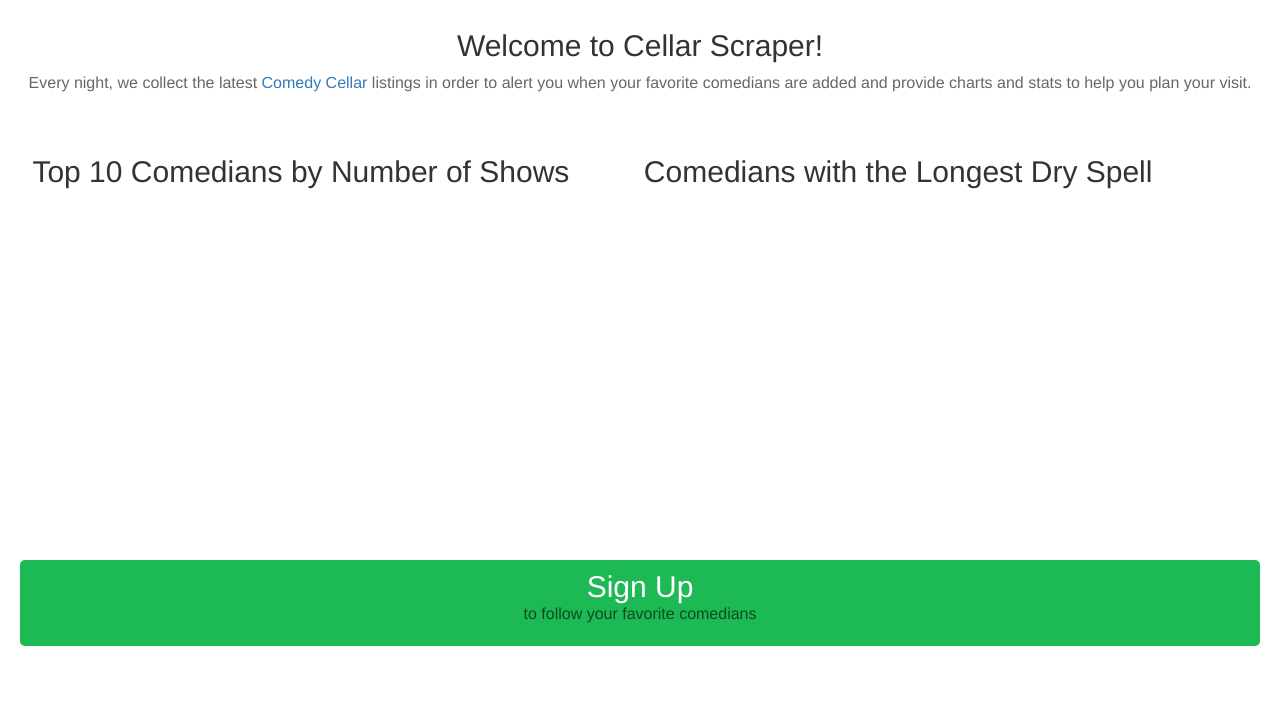
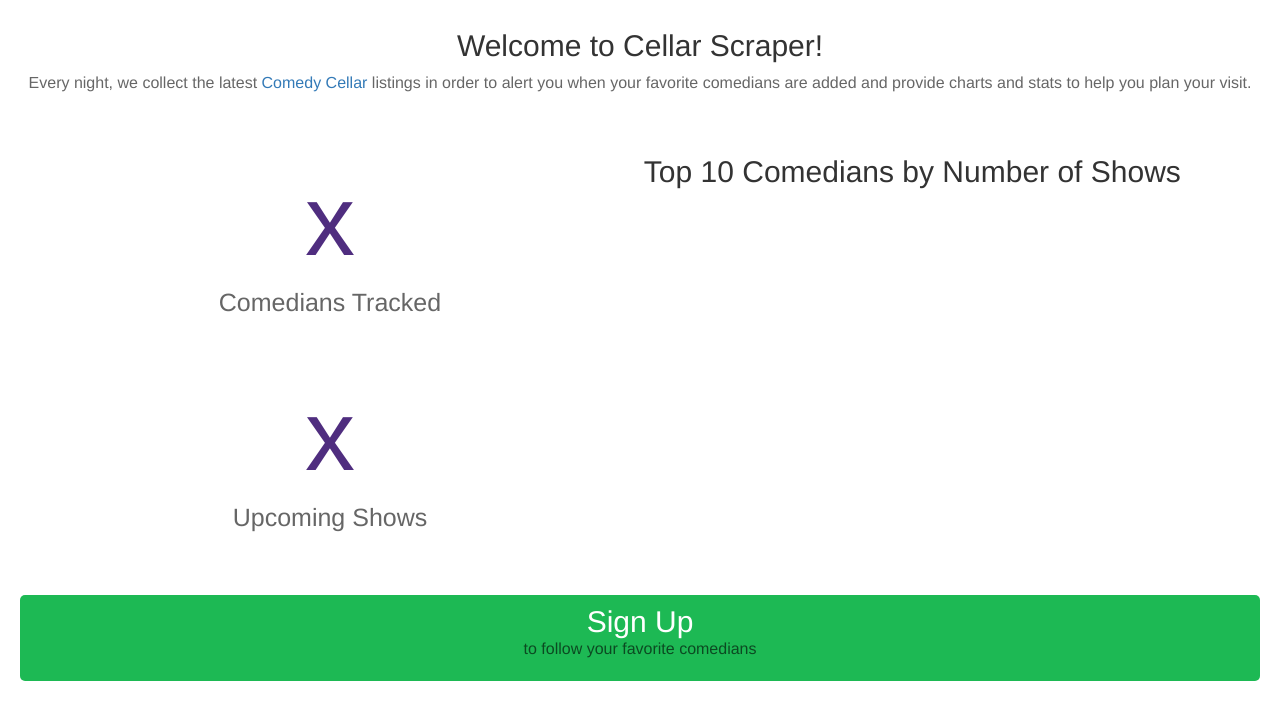
Before and after one commit to mlm603/comedy-cellar, a Flask app: page / in a window 1280 px wide. Shown: the part 51-771 px from the top of the page. Run offline with Flask 2, Linux system fonts and the light colour scheme; parts of the project's set-up code (start-up, migrations or seed data) failed here and were passed over; some libraries are stand-ins or nearby versions.

Commit message:
updating homepage

```diff
--- a/site/routes.py
+++ b/site/routes.py
@@ -57,16 +57,6 @@
 											ORDER BY comedian_name ASC
 										''')
 
-dry_spell_comedians = db.session.execute('''
-											SELECT comedian_name
-											  , last_show
-											  , days_since_last_show
-											FROM dim_comedian_stats
-											WHERE comedian_name <> 'MORE TO BE ANNOUNCED'
-											ORDER BY 3 desc
-											LIMIT 10
-										''')
-
 summary_stats = db.session.execute('''
 											SELECT comedian_name
 												, previous_shows
@@ -87,6 +77,16 @@
 											FROM dim_upcoming_shows
 										''')
 
+total_comedians = db.session.execute('''
+											SELECT COUNT(DISTINCT comedian_name) AS total_comedians
+											FROM dim_comedian_stats
+										''')
+
+total_upcoming_shows = db.session.execute('''
+											SELECT COUNT(DISTINCT showtime_id) AS total_upcoming_shows
+											FROM dim_upcoming_shows
+										''')
+
 
 # frequent_comedians_results = []
 
@@ -103,13 +103,15 @@
 
 unique_comedians_results = make_dict(unique_comedians)
 
-dry_spell_comedians = make_dict(dry_spell_comedians)
-
 summary_stats = make_dict(summary_stats)
 
 day_of_week_stats = make_dict(day_of_week_stats)
 
 upcoming_shows = make_dict(upcoming_shows)
+
+total_comedians = make_dict(total_comedians)
+
+total_upcoming_shows = make_dict(total_upcoming_shows)
 
 @app.route('/', methods=['GET','POST'])
 def index():
@@ -127,7 +129,8 @@
 	return render_template('home_page_index.html'
 						, frequent_comedians=frequent_comedians_results
 						, unique_comedians=unique_comedians_results
-						, dry_spell_comedians=dry_spell_comedians
+						, total_comedians=total_comedians
+						, total_upcoming_shows=total_upcoming_shows
 				)
 
 @app.route('/trends', methods=['GET'])
--- a/site/static/css/style.css
+++ b/site/static/css/style.css
@@ -9,6 +9,7 @@
     display: inline-block;
     margin-left: 1%;
     width: 48%;
+    vertical-align: top;
   }
   .single_value {
     display: inline-block;
@@ -64,6 +65,21 @@
   .single_value_value {
     font-size: 60px;
   }
+}
+
+.main_page_graph div {
+  text-align: center;
+  margin: 5% 0 10% 0;
+}
+
+.main_page_single_val {
+  color: #4f2d7f;
+  font-size: 100px;
+}
+
+.single_val_subtitle {
+  color: rgba(0,0,0,0.6);
+  font-size: 25px;\
 }
 
 .subtitle {
--- a/site/static/js/homepage.js
+++ b/site/static/js/homepage.js
@@ -1,6 +1,9 @@
 const w = 500;
 const h = 300;
 const padding = 20;
+
+$("#total_comedians").text(total_comedians[0]["total_comedians"]);
+$("#total_upcoming_shows").text(total_upcoming_shows[0]["total_upcoming_shows"]);
 
 function make_top10_bar_chart(div, dataset, axis_values, fill_color, font_color){
 // Generates chart of top 10 comedians based on selected dataset
@@ -38,6 +41,3 @@
 
 // generate chart of top 10 comedians by number of shows
 make_top10_bar_chart(div = "#top_comedians", dataset = frequent_comedians, axis_values = "show_count", fill_color = "#4f2d7f", font_color = "white")
-
-// generate chart of top 10 comedians by number of days since last show
-make_top10_bar_chart(div = "#dry_spells", dataset = dry_spell_comedians, axis_values = "days_since_last_show", fill_color = "#62bad4", font_color = "black")
--- a/site/templates/home_page_index.html
+++ b/site/templates/home_page_index.html
@@ -11,7 +11,8 @@
     <script>
       var frequent_comedians = {{ frequent_comedians|tojson }}
       var unique_comedians = {{ unique_comedians|tojson }}
-      var dry_spell_comedians = {{ dry_spell_comedians|tojson }}
+      var total_comedians = {{  total_comedians|tojson }}
+      var total_upcoming_shows = {{ total_upcoming_shows|tojson }}
     </script>
 </head>
 <main id="main" style = "overflow-x: hidden">
@@ -29,12 +30,27 @@
     </p>
   </div>
 
+  <div class="main_page_graph">
+    <div>
+      <h2 class="main_page_single_val" id = "total_comedians">
+        x
+      </h2>
+      <p class="single_val_subtitle">
+        Comedians Tracked
+      </p>
+    </div>
+    <div>
+      <h2 class="main_page_single_val" id = "total_upcoming_shows">
+        x
+      </h2>
+      <p class="single_val_subtitle">
+        Upcoming Shows
+      </p>
+    </div>
+  </div>
+
   <div id = "top_comedians" class = "main_page_graph">
     <h2>Top 10 Comedians by Number of Shows</h2>
-  </div>
-
-  <div id = "dry_spells" class = "main_page_graph">
-    <h2>Comedians with the Longest Dry Spell</h2>
   </div>
 
   {% include "signup.html" %}
--- a/site/templates/trends_index.html
+++ b/site/templates/trends_index.html
@@ -14,7 +14,6 @@
       var day_of_week_stats = {{ day_of_week_stats|tojson }}
       var upcoming_shows = {{ upcoming_shows|tojson }}
     </script>
-    <link rel= "stylesheet" type= "text/css" href= "/static/css/trends.css">
 </head>
 <main id="main" style = "overflow-x: hidden">
 
```
